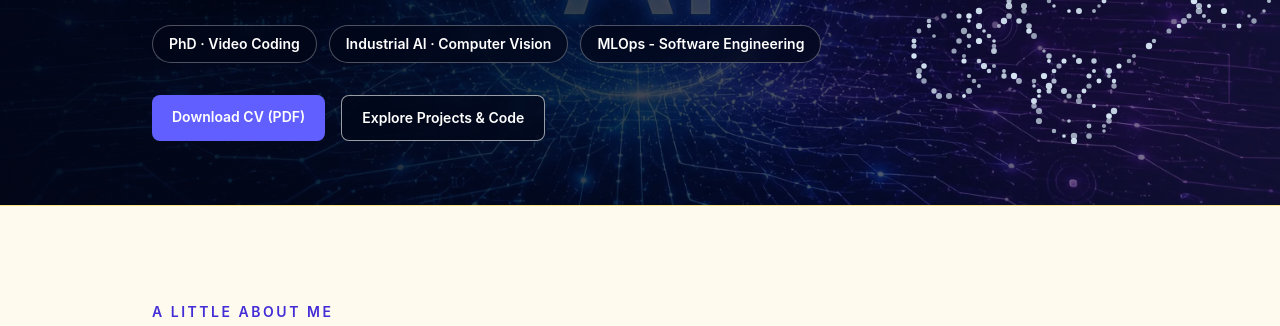
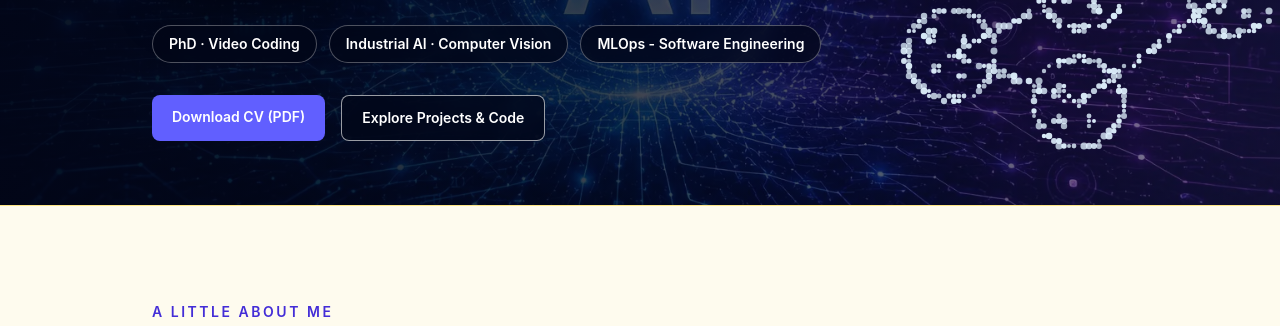
Before and after one commit to JohannesErfurt/JohannesErfurt.github.io, an Astro site: page / in a window 1280 px wide. Shown: the part 330-656 px from the top of the page. Built offline with nearby package versions, Linux system fonts and the light colour scheme; Astro itself is replaced by a stand-in of ours.

Commit message:
feat: clarify hero agent and neural symbols

```diff
--- a/docs/content-approvals.md
+++ b/docs/content-approvals.md
@@ -85,11 +85,11 @@ Approval states: `pending`, `approved`, or `omit`.
 
 - Status: approved for public website use
 - Approved symbols: an original neural-network graph with six large,
-  particle-filled neuron circles, bright crossing edges, and loose particles; a
+  particle-filled neuron circles and clean crossing edges; a
   connected computer-vision eye with concentric iris rings and eight linked
   nodes; an electronic-music DJ/mixer deck with a turntable, note, knobs, and
-  faders; and an agentic-AI assistant: a central chatbot connected to a ring of
-  speech, reasoning, document, globe, search, and calendar tools; and an open
+  faders; and an agentic-AI assistant: a large chatbot connected to four clear
+  speech, reasoning, document, and globe tools; and an open
   children's storybook with a character, rainbow, cloud, star, and story lines.
 - Approved presentation: white and cyan particles slowly form one large symbol
   at a time in the right side of the hero. Each twelve-second phase gives the
--- a/src/components/HeroParticleCanvas.astro
+++ b/src/components/HeroParticleCanvas.astro
@@ -89,34 +89,27 @@
 
         if (shape === 'network') {
           const nodes = [
-            { x: centerX - scale * 0.9, y: centerY - scale * 0.35 },
-            { x: centerX - scale * 0.9, y: centerY + scale * 0.56 },
-            { x: centerX - scale * 0.1, y: centerY - scale * 0.86 },
-            { x: centerX - scale * 0.05, y: centerY },
-            { x: centerX - scale * 0.08, y: centerY + scale * 0.85 },
-            { x: centerX + scale * 0.96, y: centerY + scale * 0.1 },
+            { x: centerX - scale * 0.92, y: centerY - scale * 0.42 },
+            { x: centerX - scale * 0.92, y: centerY + scale * 0.55 },
+            { x: centerX - scale * 0.08, y: centerY - scale * 0.82 },
+            { x: centerX - scale * 0.04, y: centerY + scale * 0.08 },
+            { x: centerX - scale * 0.06, y: centerY + scale * 0.88 },
+            { x: centerX + scale * 0.98, y: centerY + scale * 0.12 },
           ];
-          const links: Array<readonly [number, number]> = [[0, 2], [0, 3], [0, 4], [1, 2], [1, 3], [1, 4], [2, 5], [3, 5], [4, 5]];
+          const links: Array<readonly [number, number]> = [[0, 2], [0, 3], [1, 3], [1, 4], [2, 5], [3, 5], [4, 5]];
           links.forEach(([from, to]) => drawLine(nodes[from]!, nodes[to]!));
           const neuronDots = [
-            [-0.11, -0.1], [0.08, -0.12], [0.13, 0.04], [-0.04, 0.12],
-            [-0.15, 0.06], [0.02, -0.01], [0.1, 0.14], [-0.08, -0.18],
+            [-0.11, -0.1], [0.1, -0.08], [0.07, 0.12], [-0.1, 0.1],
           ] as const;
           nodes.forEach((node, index) => {
             maskContext.beginPath();
-            maskContext.arc(node.x, node.y, scale * 0.27, 0, Math.PI * 2);
+            maskContext.arc(node.x, node.y, scale * 0.3, 0, Math.PI * 2);
             maskContext.stroke();
             neuronDots.forEach(([offsetX, offsetY], dotIndex) => {
-              const multiplier = 1 + ((index + dotIndex) % 3) * 0.18;
-              drawCircle(node.x + scale * offsetX * multiplier, node.y + scale * offsetY * multiplier, scale * 0.035);
+              const multiplier = 1 + ((index + dotIndex) % 2) * 0.24;
+              drawCircle(node.x + scale * offsetX * multiplier, node.y + scale * offsetY * multiplier, scale * 0.045);
             });
           });
-          [
-            { x: centerX - scale * 0.56, y: centerY - scale * 0.65 },
-            { x: centerX - scale * 0.42, y: centerY + scale * 0.25 },
-            { x: centerX + scale * 0.4, y: centerY - scale * 0.55 },
-            { x: centerX + scale * 0.5, y: centerY + scale * 0.45 },
-          ].forEach((particle) => drawCircle(particle.x, particle.y, scale * 0.035));
         }
 
         if (shape === 'vision') {
@@ -193,54 +186,41 @@
         }
 
         if (shape === 'agents') {
-          const orbit = scale * 1.05;
-          const toolPoints = [
-            { x: centerX, y: centerY - orbit },
-            { x: centerX + orbit * 0.92, y: centerY - orbit * 0.42 },
-            { x: centerX + orbit * 0.92, y: centerY + orbit * 0.45 },
-            { x: centerX, y: centerY + orbit },
-            { x: centerX - orbit * 0.92, y: centerY + orbit * 0.45 },
-            { x: centerX - orbit * 0.92, y: centerY - orbit * 0.42 },
-          ];
-
-          maskContext.setLineDash([scale * 0.07, scale * 0.075]);
-          maskContext.beginPath();
-          maskContext.ellipse(centerX, centerY, orbit * 1.08, orbit * 0.92, 0, 0, Math.PI * 2);
-          maskContext.stroke();
-          maskContext.setLineDash([]);
-          toolPoints.forEach((point) => drawLine({ x: centerX, y: centerY }, point));
-
-          const robotWidth = scale * 1.08;
-          const robotHeight = scale * 0.86;
+          const robotWidth = scale * 1.34;
+          const robotHeight = scale * 1.04;
           const robotLeft = centerX - robotWidth / 2;
           const robotTop = centerY - robotHeight / 2;
-          drawRoundedRect(robotLeft, robotTop, robotWidth, robotHeight, scale * 0.22);
-          drawRoundedRect(robotLeft + scale * 0.16, robotTop + scale * 0.17, robotWidth - scale * 0.32, robotHeight - scale * 0.34, scale * 0.16);
-          drawCircle(centerX - scale * 0.18, centerY, scale * 0.07);
-          drawCircle(centerX + scale * 0.18, centerY, scale * 0.07);
-          drawLine({ x: centerX, y: robotTop }, { x: centerX, y: robotTop - scale * 0.2 });
-          drawCircle(centerX, robotTop - scale * 0.25, scale * 0.07);
-          drawCircle(robotLeft - scale * 0.08, centerY, scale * 0.12);
-          drawCircle(robotLeft + robotWidth + scale * 0.08, centerY, scale * 0.12);
+          drawRoundedRect(robotLeft, robotTop, robotWidth, robotHeight, scale * 0.26);
+          drawRoundedRect(robotLeft + scale * 0.17, robotTop + scale * 0.18, robotWidth - scale * 0.34, robotHeight - scale * 0.36, scale * 0.18);
+          drawCircle(centerX - scale * 0.22, centerY, scale * 0.085);
+          drawCircle(centerX + scale * 0.22, centerY, scale * 0.085);
+          drawLine({ x: centerX, y: robotTop }, { x: centerX, y: robotTop - scale * 0.22 });
+          drawCircle(centerX, robotTop - scale * 0.29, scale * 0.085);
+          drawCircle(robotLeft - scale * 0.1, centerY, scale * 0.14);
+          drawCircle(robotLeft + robotWidth + scale * 0.1, centerY, scale * 0.14);
 
-          const speech = toolPoints[0]!;
-          drawRoundedRect(speech.x - scale * 0.38, speech.y - scale * 0.22, scale * 0.76, scale * 0.42, scale * 0.12);
-          drawLine({ x: speech.x - scale * 0.1, y: speech.y + scale * 0.2 }, { x: speech.x - scale * 0.18, y: speech.y + scale * 0.32 });
-          [-0.16, 0, 0.16].forEach((offset) => drawCircle(speech.x + scale * offset, speech.y, scale * 0.045));
+          const speech = { x: centerX, y: centerY - scale * 1.13 };
+          const brain = { x: centerX + scale * 1.12, y: centerY - scale * 0.25 };
+          const document = { x: centerX + scale * 0.93, y: centerY + scale * 0.86 };
+          const globe = { x: centerX - scale * 0.95, y: centerY + scale * 0.86 };
+          [
+            { from: { x: centerX, y: robotTop - scale * 0.22 }, to: speech },
+            { from: { x: robotLeft + robotWidth, y: centerY - scale * 0.15 }, to: brain },
+            { from: { x: robotLeft + robotWidth * 0.75, y: robotTop + robotHeight }, to: document },
+            { from: { x: robotLeft + robotWidth * 0.25, y: robotTop + robotHeight }, to: globe },
+          ].forEach((connection) => drawLine(connection.from, connection.to));
 
-          const brain = toolPoints[1]!;
-          drawCircle(brain.x - scale * 0.15, brain.y, scale * 0.2);
-          drawCircle(brain.x + scale * 0.15, brain.y, scale * 0.2);
+          drawRoundedRect(speech.x - scale * 0.34, speech.y - scale * 0.2, scale * 0.68, scale * 0.4, scale * 0.12);
+          drawLine({ x: speech.x - scale * 0.1, y: speech.y + scale * 0.2 }, { x: speech.x - scale * 0.18, y: speech.y + scale * 0.31 });
+          [-0.14, 0, 0.14].forEach((offset) => drawCircle(speech.x + scale * offset, speech.y, scale * 0.05));
+
+          drawCircle(brain.x - scale * 0.15, brain.y, scale * 0.21);
+          drawCircle(brain.x + scale * 0.15, brain.y, scale * 0.21);
           drawLine({ x: brain.x, y: brain.y - scale * 0.2 }, { x: brain.x, y: brain.y + scale * 0.2 });
 
-          const document = toolPoints[2]!;
-          drawRoundedRect(document.x - scale * 0.28, document.y - scale * 0.27, scale * 0.56, scale * 0.54, scale * 0.07);
-          [-0.11, 0.04, 0.18].forEach((offset) => drawLine(
-            { x: document.x - scale * 0.15, y: document.y + scale * offset },
-            { x: document.x + scale * 0.15, y: document.y + scale * offset },
-          ));
+          drawRoundedRect(document.x - scale * 0.28, document.y - scale * 0.28, scale * 0.56, scale * 0.56, scale * 0.07);
+          [-0.1, 0.08].forEach((offset) => drawLine({ x: document.x - scale * 0.15, y: document.y + scale * offset }, { x: document.x + scale * 0.15, y: document.y + scale * offset }));
 
-          const globe = toolPoints[3]!;
           maskContext.beginPath();
           maskContext.arc(globe.x, globe.y, scale * 0.28, 0, Math.PI * 2);
           maskContext.stroke();
@@ -248,17 +228,6 @@
           maskContext.ellipse(globe.x, globe.y, scale * 0.12, scale * 0.28, 0, 0, Math.PI * 2);
           maskContext.stroke();
           drawLine({ x: globe.x - scale * 0.28, y: globe.y }, { x: globe.x + scale * 0.28, y: globe.y });
-
-          const search = toolPoints[4]!;
-          maskContext.beginPath();
-          maskContext.arc(search.x - scale * 0.06, search.y - scale * 0.05, scale * 0.2, 0, Math.PI * 2);
-          maskContext.stroke();
-          drawLine({ x: search.x + scale * 0.08, y: search.y + scale * 0.1 }, { x: search.x + scale * 0.28, y: search.y + scale * 0.3 });
-
-          const calendar = toolPoints[5]!;
-          drawRoundedRect(calendar.x - scale * 0.3, calendar.y - scale * 0.25, scale * 0.6, scale * 0.5, scale * 0.07);
-          drawLine({ x: calendar.x - scale * 0.3, y: calendar.y - scale * 0.08 }, { x: calendar.x + scale * 0.3, y: calendar.y - scale * 0.08 });
-          [-0.13, 0.13].forEach((offset) => drawCircle(calendar.x + scale * offset, calendar.y - scale * 0.32, scale * 0.05));
         }
 
         if (shape === 'storybook') {
@@ -355,7 +324,7 @@
       const assignTarget = (target: Target, reset = false) => {
         const points = targetPoints(target);
         if (points.length === 0) return;
-        const particleCount = Math.min(440, Math.max(300, Math.floor((width * height) / 1800)));
+        const particleCount = Math.min(720, Math.max(500, Math.floor((width * height) / 900)));
 
         while (particles.length < particleCount) {
           particles.push({
@@ -365,7 +334,7 @@
             targetY: height * 0.5,
             velocityX: 0,
             velocityY: 0,
-            radius: 1.7 + Math.random() * 1.55,
+            radius: 1.9 + Math.random() * 1.7,
             phase: Math.random() * Math.PI * 2,
           });
         }
@@ -419,7 +388,7 @@
           particle.velocityY = particle.velocityY * 0.86 + (particle.targetY - particle.y) * 0.014;
           particle.x += particle.velocityX;
           particle.y += particle.velocityY;
-          const shimmer = 0.78 + Math.sin(time * 0.002 + particle.phase) * 0.16;
+          const shimmer = 0.84 + Math.sin(time * 0.002 + particle.phase) * 0.12;
           context.beginPath();
           context.arc(particle.x, particle.y, particle.radius, 0, Math.PI * 2);
           context.fillStyle = `rgba(224, 242, 254, ${shimmer})`;
```
Also changed, not shown: docs/project-status.md (+13 -0 lines).
